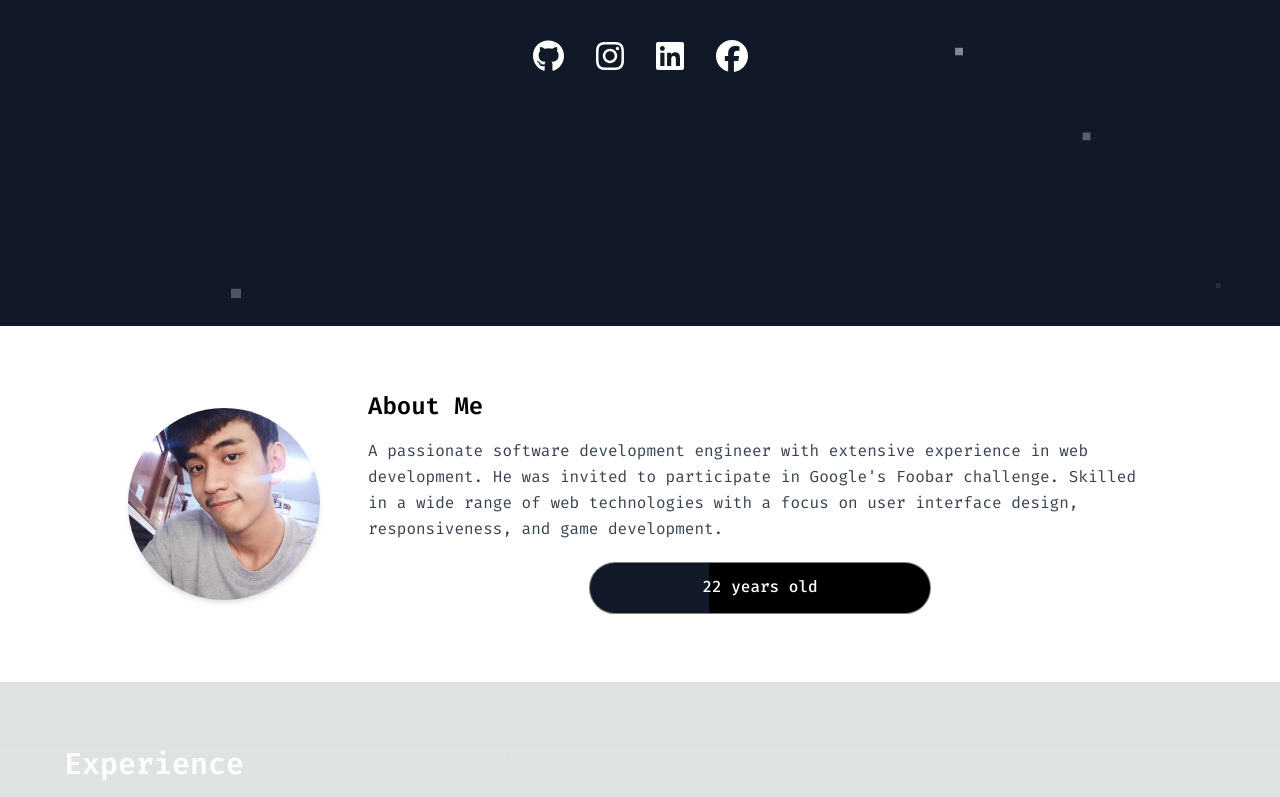
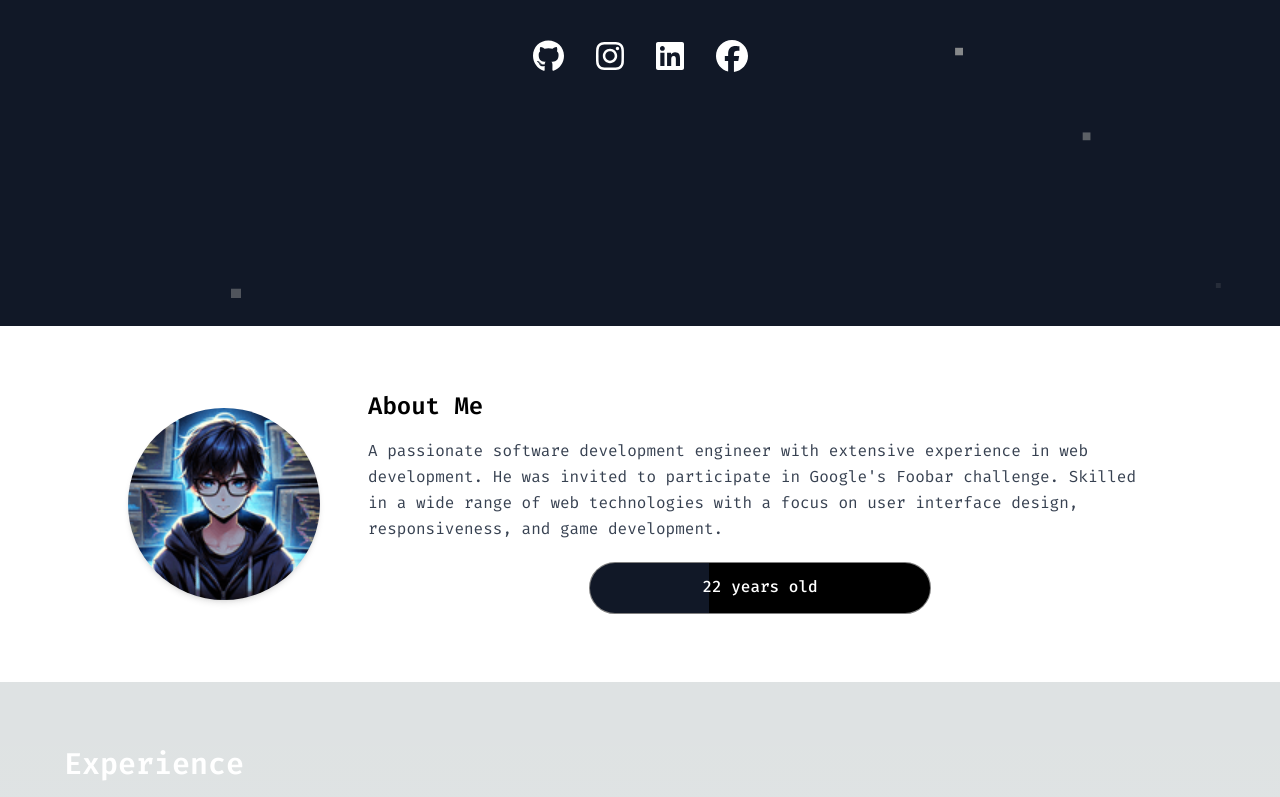
Before and after one commit to zerozet22k/my-cv, a Next.js app: page / in a window 1280 px wide. Shown: the part 474-1271 px from the top of the page. Built offline with nearby package versions, Linux system fonts and the light colour scheme.

Commit message:
save
save

```diff
--- a/src/components/AboutMe.tsx
+++ b/src/components/AboutMe.tsx
@@ -53,7 +53,7 @@ const AboutMe: React.FC<AboutMeProps> = ({ color, profile }) => {
       <div className="max-w-5xl mx-auto flex flex-col md:flex-row items-center space-y-8 md:space-y-0 md:space-x-12">
         <div className="flex-shrink-0">
           <img
-            src={profile.imageUrl || "profile.jpg"}
+            src={profile.imageUrl || "profile.png"}
             alt={profile.name}
             className="h-48 w-48 rounded-full shadow-md object-cover"
           />
--- a/src/data.json
+++ b/src/data.json
@@ -5,7 +5,7 @@
     "email": "catyx2292000@gmail.com",
     "title": "Software Development Engineer",
     "birthDate": "2000-09-22",
-    "imageUrl": "profile.jpg",
+    "imageUrl": "profile.png",
     "about": "A passionate software development engineer with extensive experience in web development. He was invited to participate in Google's Foobar challenge. Skilled in a wide range of web technologies with a focus on user interface design, responsiveness, and game development."
   },
 
```
Also changed, not shown: public/profile.jpg (deleted), public/profile.png (added).
